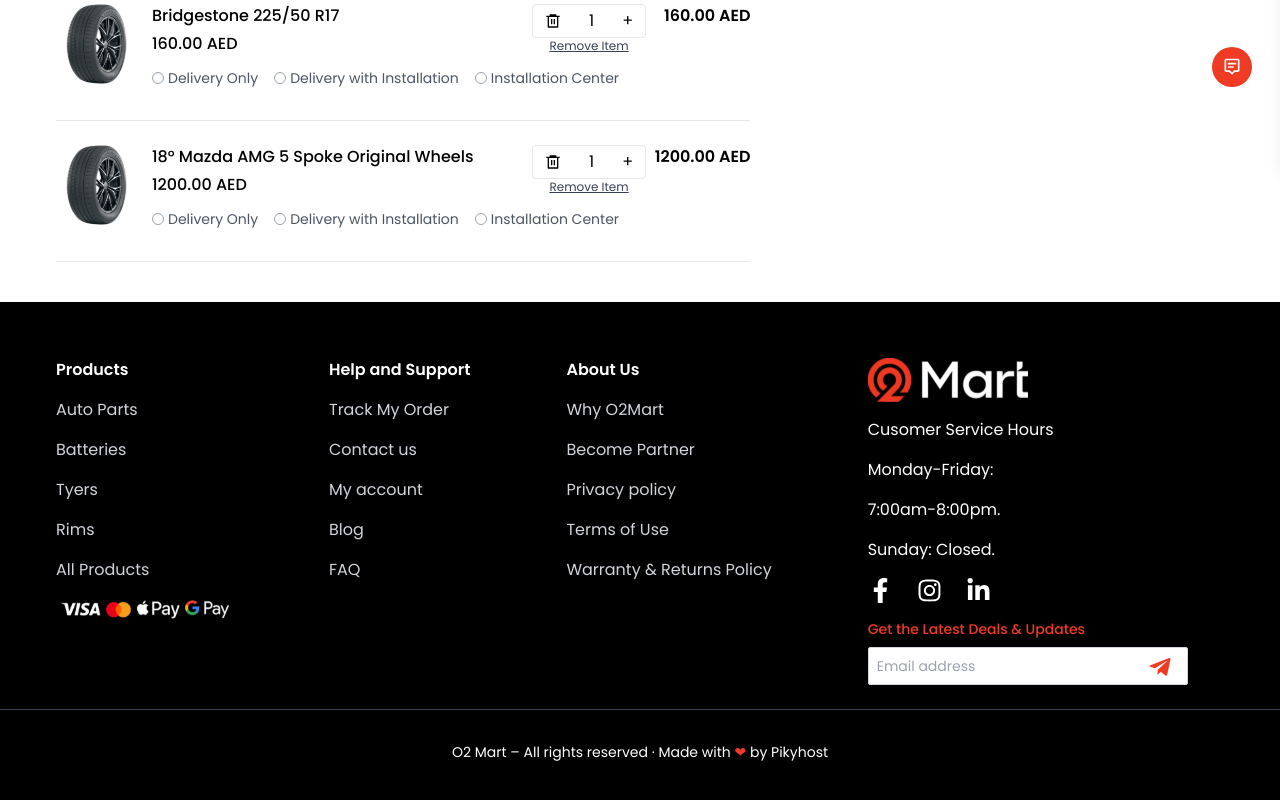
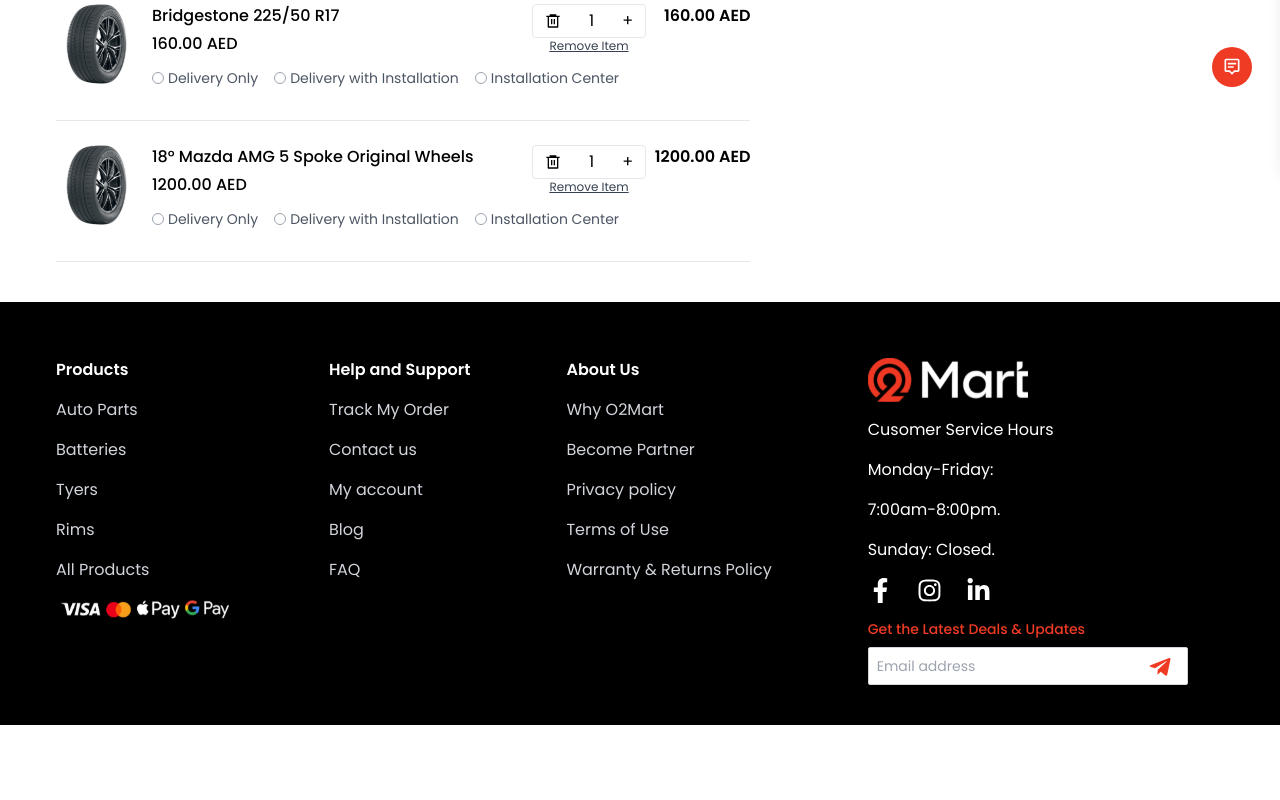
Before and after one commit to momarzouq/O2Mart, a React (Vite) app: page /cart in a window 1280 px wide. Shown: the part 633-1433 px from the top of the page. After the commit the page ends 1358 px from the top, so only its background shows below. Built offline with nearby package versions, Linux system fonts and the light colour scheme.

Commit message:
remove all rights

```diff
--- a/src/components/Footer.jsx
+++ b/src/components/Footer.jsx
@@ -119,10 +119,6 @@
           </div>
         </div>
       </Container>
-      <hr className="mt-6 border-1 border-gray-700" />
-      <p className="text-sm text-center text-white mt-8 sm:mx-4">
-        O2 Mart – All rights reserved · Made with <span className="text-Brand">❤</span> by Pikyhost
-      </p>
     </div>
   );
 }
--- a/src/components/LocationModal.jsx
+++ b/src/components/LocationModal.jsx
@@ -7,6 +7,7 @@
 import { BsClock } from "react-icons/bs";
 import { SlClose } from "react-icons/sl";
 import { Link } from "react-router-dom";
+import { dates } from "../constants/locations";
 
 export const LocationModal = ({ selectedOption,onClose  }) => {
   const [currentCase, setCurrentCase] = useState(1);
@@ -81,19 +82,6 @@
     },
   ];
 
-  const dates = [
-    { date: "Today 21 Mar", available: false },
-    { date: "SAT 22 Mar", available: true },
-    { date: "SUN 23 Mar", available: false },
-    { date: "MON 24 Mar", available: true },
-    { date: "TUS 23 Mar", available: true },
-    { date: "WED 24 Mar", available: true },
-    { date: "THU 23 Mar", available: true },
-    { date: "SAT 24 Mar", available: true },
-    { date: "SUN 24 Mar", available: false },
-    { date: "SAT 24 Mar", available: true },
-    { date: "SUN 24 Mar", available: false },
-  ];
   const indexOfLastDate = currentPage * datesPerPage;
   const indexOfFirstDate = indexOfLastDate - datesPerPage;
   const currentDates = dates.slice(indexOfFirstDate, indexOfLastDate);
--- /dev/null
+++ b/src/constants/locations.js
@@ -0,0 +1,13 @@
+export const dates = [
+  { date: "Today 21 Mar", available: false },
+  { date: "SAT 22 Mar", available: true },
+  { date: "SUN 23 Mar", available: false },
+  { date: "MON 24 Mar", available: true },
+  { date: "TUS 23 Mar", available: true },
+  { date: "WED 24 Mar", available: true },
+  { date: "THU 23 Mar", available: true },
+  { date: "SAT 24 Mar", available: true },
+  { date: "SUN 24 Mar", available: false },
+  { date: "SAT 24 Mar", available: true },
+  { date: "SUN 24 Mar", available: false },
+];
```
